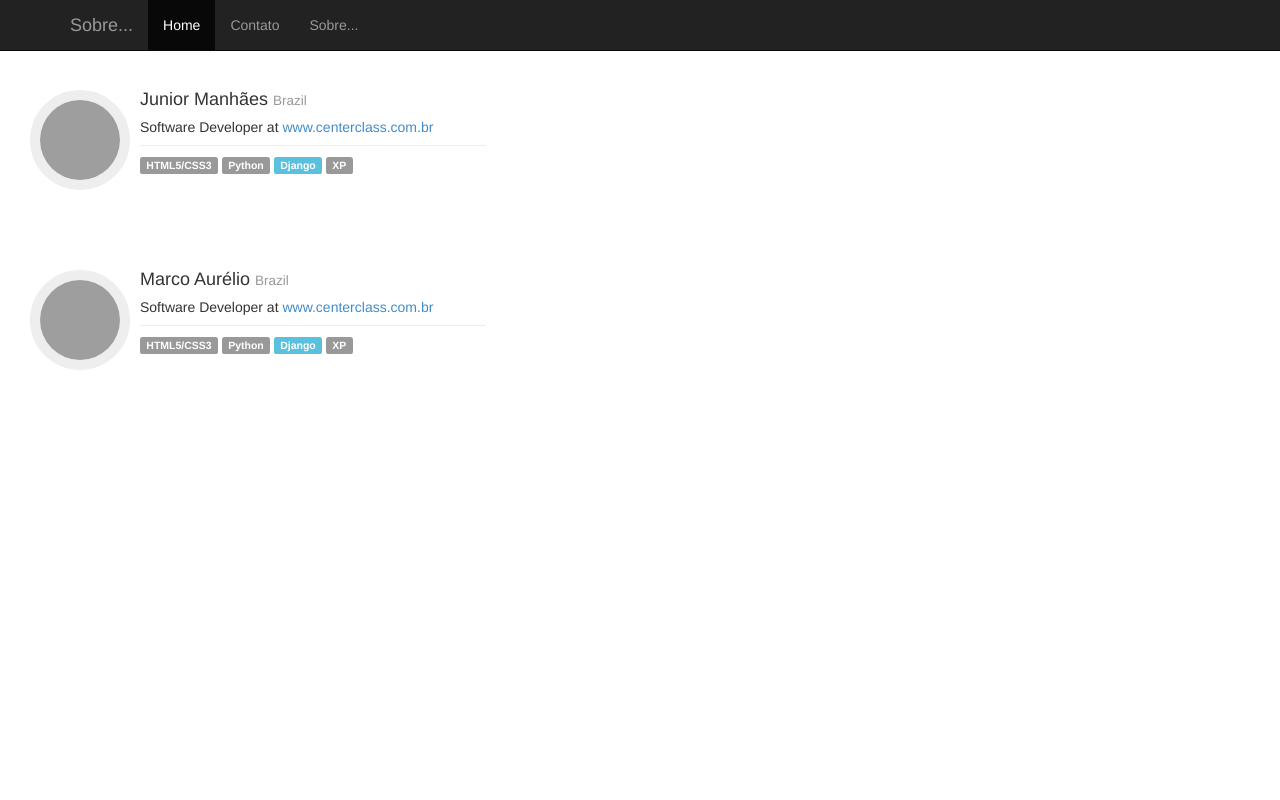
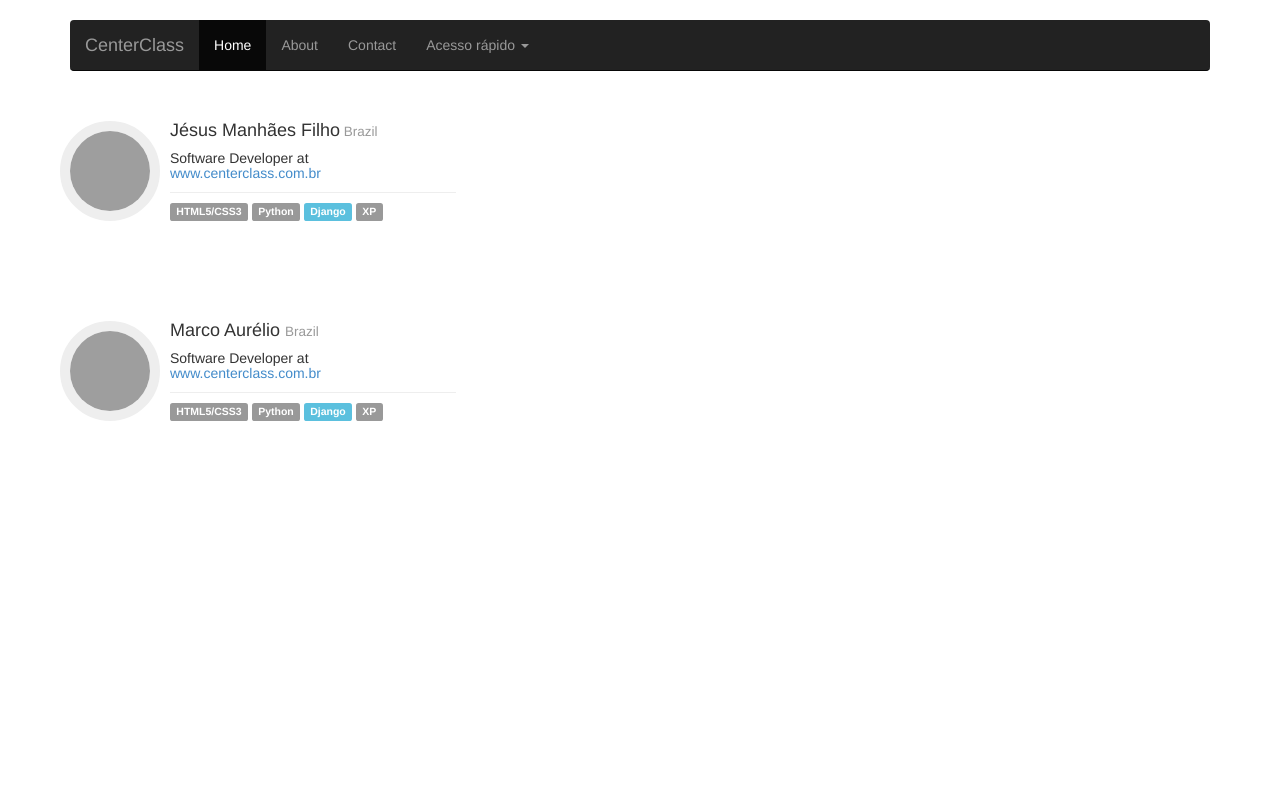
Before and after one commit to marco-istccp/Projeto, a Django app: template core/templates/sobre.html in a window 1280 px wide. Run offline with Django 3.2, Linux system fonts and the light colour scheme; the template is opened without the code that fills it, so the values that code supplies are empty; some libraries are stand-ins or nearby versions; grey boxes are pictures that could not be loaded.

Commit message:
alterações da home(textos)

```diff
--- a/agenda/templates/base.html
+++ b/agenda/templates/base.html
@@ -5,6 +5,8 @@
 		<title> Agenda </title>
 	{% endblock %}
 <link  href="{{ STATIC_URL }}css/bootstrap.css" rel="stylesheet">
+<script type='text/javascript' src="{{ STATIC_URL }}jquery/2.0.3/jquery.min.js"></script>
+<script type='text/javascript' src="{{ STATIC_URL }}js/bootstrap.min.js"></script>
 </head>
 <body>
 
--- a/agenda/templates/item.html
+++ b/agenda/templates/item.html
@@ -12,7 +12,7 @@
         <span class="icon-bar"></span>
         <span class="icon-bar"></span>
       </a>
-        <a class="navbar-brand" href="#">Bootstrap 3</a>
+        <a class="navbar-brand" href="/">CenterClass</a>
         </div>
         <div class="navbar-collapse collapse">
           <ul class="nav navbar-nav">
@@ -20,9 +20,9 @@
             <li><a href="/sobre" target="ext">About</a></li>
             <li><a href="#contact">Contact</a></li>
             <li class="dropdown">
-              <a href="#" class="dropdown-toggle" data-toggle="dropdown">Dropdown <b class="caret"></b></a>
+              <a href="#" class="dropdown-toggle" data-toggle="dropdown">Acesso rápido <b class="caret"></b></a>
               <ul class="dropdown-menu">
-                <li><a href="#">Action</a></li>
+                <li><a href="/agenda">Agenda</a></li>
                 <li><a href="#">Another action</a></li>
                 <li><a href="#">Something else here</a></li>
                 <li class="divider"></li>
--- a/agenda/templates/lista.html
+++ b/agenda/templates/lista.html
@@ -12,7 +12,7 @@
         <span class="icon-bar"></span>
         <span class="icon-bar"></span>
       </a>
-        <a class="navbar-brand" href="#">Bootstrap 3</a>
+        <a class="navbar-brand" href="/">CenterClass</a>
         </div>
         <div class="navbar-collapse collapse">
           <ul class="nav navbar-nav">
@@ -20,9 +20,9 @@
             <li><a href="/sobre" target="ext">About</a></li>
             <li><a href="#contact">Contact</a></li>
             <li class="dropdown">
-              <a href="#" class="dropdown-toggle" data-toggle="dropdown">Dropdown <b class="caret"></b></a>
+              <a href="#" class="dropdown-toggle" data-toggle="dropdown">Acesso Rápido <b class="caret"></b></a>
               <ul class="dropdown-menu">
-                <li><a href="#">Action</a></li>
+                <li><a href="/agenda">Agenda</a></li>
                 <li><a href="#">Another action</a></li>
                 <li><a href="#">Something else here</a></li>
                 <li class="divider"></li>
--- a/agenda/templates/salvo.html
+++ b/agenda/templates/salvo.html
@@ -41,7 +41,11 @@
 
 {% block corpo %}
 
-<a href="#"><button class="btn btn-success">Dados salvos com sucesso!</button></a>
+<div class="alert alert-success">
+  <strong>Sucesso!</strong> Cadastro Atualizado.
+</div>
+
+<!-- <a href="#"><button class="btn btn-success">Dados salvos com sucesso!</button></a> -->
 
 <meta http-equiv="refresh" content="3;URL=/agenda">
 
--- a/core/templates/sobre.html
+++ b/core/templates/sobre.html
@@ -7,42 +7,80 @@
 
 <head>
 	<link  href="{{ STATIC_URL }}css/bootstrap.css" rel="stylesheet">
+    <script type='text/javascript' src="{{ STATIC_URL }}jquery/2.0.3/jquery.min.js"></script>
+    <script type='text/javascript' src="{{ STATIC_URL }}js/bootstrap.min.js"></script>
+
 	<style>
-      body {
-        padding-top: 60px; /* 60px to make the container go all the way to the bottom of the topbar */
+  /* Remve the edge padding needed for mobile */
+  .marketing {
+    padding-left: 0;
+    padding-right: 0;
+  }
+
+  /* Navbar positioning foo */
+  .navbar-wrapper {
+    margin-top: 20px;
+    margin-bottom: -90px; /* Negative margin to pull up carousel. 90px is roughly margins and height of navbar. */
+  }
+  /* The navbar becomes detached from the top, so we round the corners */
+  .navbar-wrapper .navbar {
+    border-radius: 4px;
+  }
+
+  /* Bump up size of carousel content */
+  .carousel-caption p {
+    margin-bottom: 20px;
+    font-size: 21px;
+    line-height: 1.4;
+  }
+
 }
     </style>
+
 </head>
 <body>
 
-	<div class="navbar navbar-inverse navbar-fixed-top" role="navigation">
+
+<div class="navbar-wrapper">
   <div class="container">
+    <div class="navbar navbar-inverse navbar-static-top">
+
         <div class="navbar-header">
-          <button type="button" class="navbar-toggle" data-toggle="collapse" data-target=".navbar-collapse">
-            <span class="sr-only">Toggle navigation</span>
+      <a class="navbar-toggle" data-toggle="collapse" data-target=".nav-collapse">
         <span class="icon-bar"></span>
         <span class="icon-bar"></span>
         <span class="icon-bar"></span>
-          </button>
-          <a class="navbar-brand" href="#">Sobre...</a>
+      </a>
+        <a class="navbar-brand" href="/">CenterClass</a>
         </div>
-        <div class="collapse navbar-collapse">
+        <div class="navbar-collapse collapse">
           <ul class="nav navbar-nav">
             <li class="active"><a href="#">Home</a></li>
-            <li><a href="#contact">Contato</a></li>
-            <li><a href="#about">Sobre...</a></li>
-
+            <li><a href="/sobre" target="ext">About</a></li>
+            <li><a href="#contact">Contact</a></li>
+            <li class="dropdown">
+              <a href="#" class="dropdown-toggle" data-toggle="dropdown">Acesso rápido <b class="caret"></b></a>
+              <ul class="dropdown-menu">
+                <li><a href="/agenda">Agenda</a></li>
+                <li><a href="#">Another action</a></li>
+                <li><a href="#">Something else here</a></li>
+                <li class="divider"></li>
+                <li><a href="#">Separated link</a></li>
+                <li><a href="#">One more separated link</a></li>
               </ul>
-        </div><!--/.nav-collapse -->
+            </li>
+          </ul>
         </div>
     </div>
+  </div><!-- /container -->
+</div><!-- /navbar wrapper -->
 
     <style type="text/css">
        .media
     {
         /*box-shadow:0px 0px 4px -2px #000;*/
-        margin: 20px 0;
-        padding:30px;
+        margin: 20px;
+        padding:40px;
     }
     .dp
     {
@@ -58,16 +96,18 @@
         /*-webkit-font-smoothing:antialiased;*/
     }
     </style>
-
-
+<br>
+<br>
+<br>
+<br>
     <div class="row">
     <div class="col-lg-5">
         <div class="media">
-            <a class="pull-left" href="#">
-                <img class="media-object dp img-circle" src="http://www.mark.orgfree.com/jr.png" style="width: 100px;height:100px;">
+            <a class="pull-left" href="/profilejr/">
+                <img class="media-object dp img-circle" src="/media/imagens/jr.png" style="width: 100px;height:100px;">
             </a>
             <div class="media-body">
-                <h4 class="media-heading">Junior Manhães <small> Brazil</small></h4>
+                <h4 class="media-heading">Jésus Manhães Filho<small> Brazil</small></h4>
                 <h5>Software Developer at <a href="www.centerclass.com.br">www.centerclass.com.br</a></h5>
                 <hr style="margin:8px auto">
 
@@ -80,12 +120,11 @@
     </div>
 </div>
 
-
 <div class="row">
     <div class="col-lg-5">
         <div class="media">
             <a class="pull-left" href="#">
-                <img class="media-object dp img-circle" src="http://www.mark.orgfree.com/marco.jpg" style="width: 100px;height:100px;">
+                <img class="media-object dp img-circle" src="/media/imagens/marco.jpg" style="width: 100px;height:100px;">
             </a>
             <div class="media-body">
                 <h4 class="media-heading">Marco Aurélio <small> Brazil</small></h4>
@@ -101,40 +140,6 @@
     </div>
 </div>
 
-    <!--<div class="container">
-  <div class="row">
-    <div class="span2">
-      <img src="marco.jpg"  alt="" class="img-rounded">
-    </div>
-    <div class="span4">
-      <blockquote>
-        <p>Marco Manhaes</p>
-        <small><cite title="Source Title">Rio de Janeiro, Brazil  <i class="icon-map-marker"></i></cite></small>
-      </blockquote>
-      <p>
-        <i class="icon-envelope"></i> marco.istccp@gmail.com <br>
-        <i class="icon-globe"></i><a href="http://www.masterclass.com.br"> http://www.masterclass.com.br <br></a>
-        <i class="icon-gift"></i> March 29, 1977
-      </p>
-    </div>
-
-    <div class="span2">
-      <img src="jr.png"  alt="" class="img-rounded">
-    </div>
-    <div class="span4">
-      <blockquote>
-        <p>Jesus Manhaes</p>
-        <small><cite title="Source Title">Petropolis, Brazil  <i class="icon-map-marker"></i></cite></small>
-      </blockquote>
-      <p>
-        <i class="icon-envelope"></i> jesusesmjr@gmail.com <br>
-        <i class="icon-globe"></i><a href="http://www.masterclass.com.br"> http://www.masterclass.com.br <br></a>
-        <i class="icon-gift"></i> December 20, 1979
-      </p>
-    </div>
-  </div>
-</div> --> <!-- /.container -->
-
 </body>
 
 </html>
--- a/urls.py
+++ b/urls.py
@@ -15,6 +15,10 @@ urlpatterns = patterns('',
 
     url(r'^sobre/', 'CenterClass.core.views.sobre', name='sobre'),
 
+    url(r'^profilejr/', 'CenterClass.core.views.profilejr', name='profilejr'),
+
+    url(r'^profilemarco/', 'CenterClass.core.views.profilemarco', name='profilemarco'),
+
     #url(r'^cursos/', 'CenterClass.CadastraCurso.views.cursos', name='cursos'),
 
     url(r'^agenda/', 'CenterClass.agenda.views.lista', name='agenda'),
```
Also changed, not shown: core/templates/index.html (+29 -36 lines), core/views.py (+6 -6 lines). Lines whose indentation alone changed are shown as unchanged.
